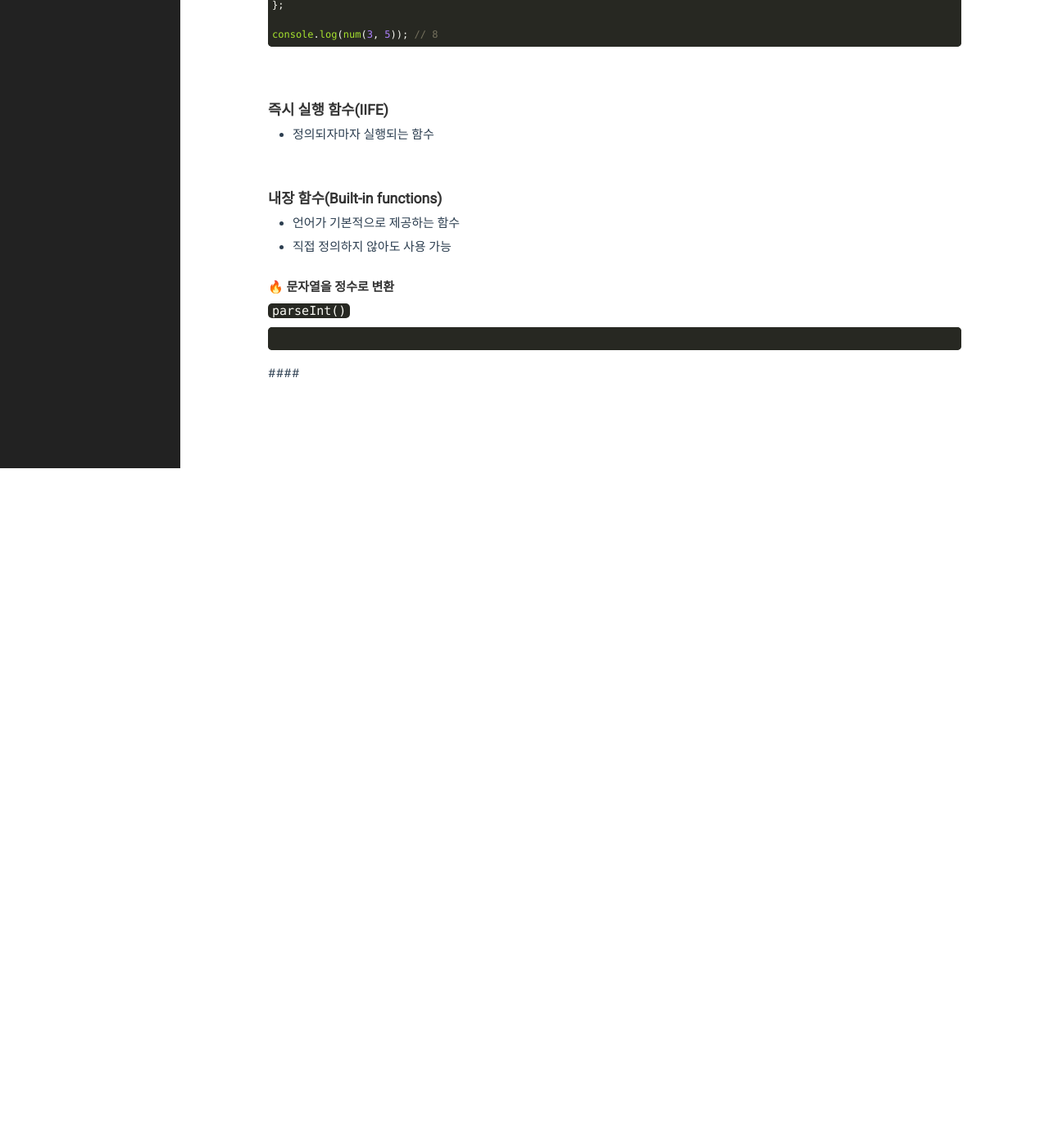
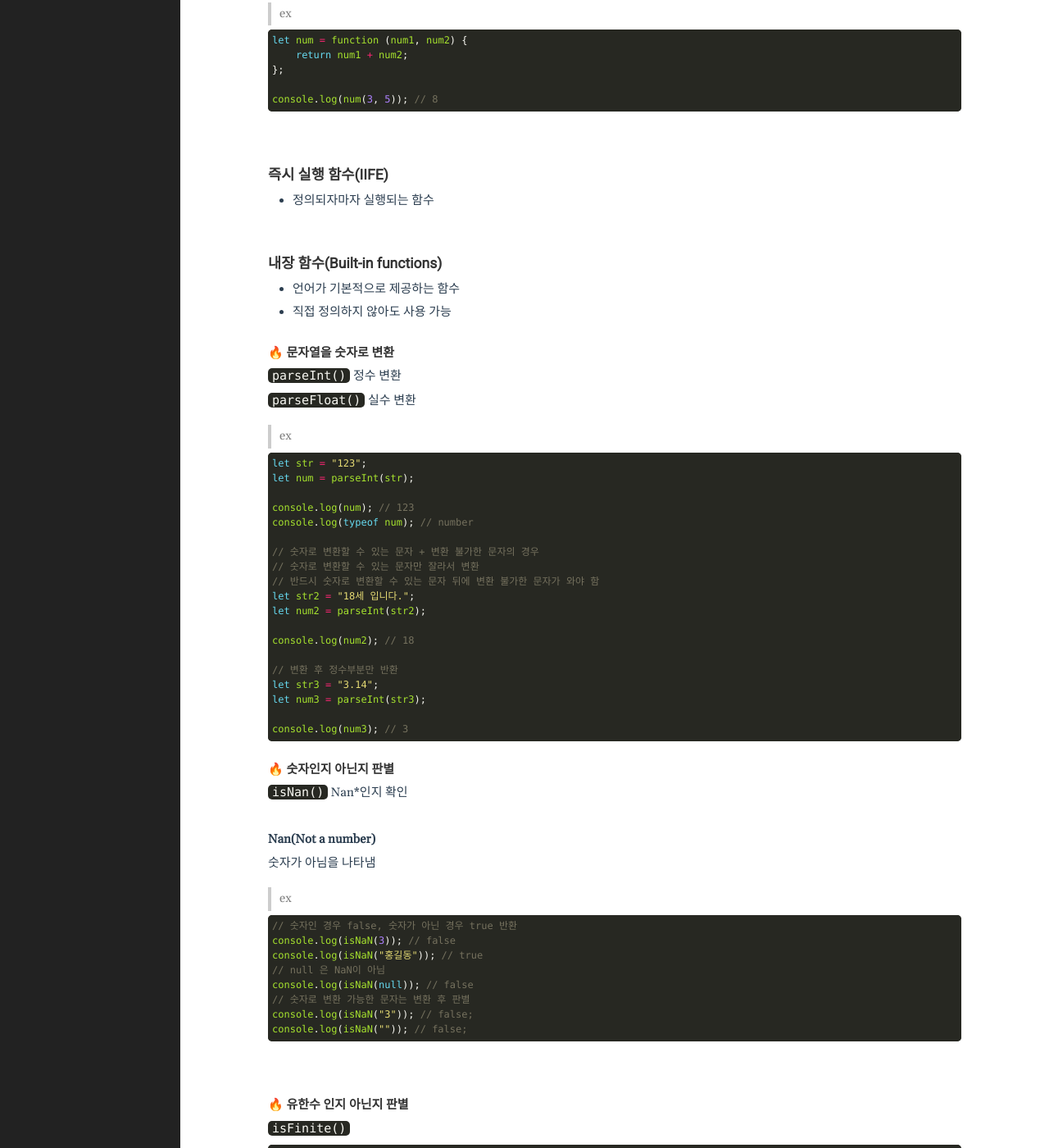
Before and after one commit to jingoo5520/jingoo5520.github.io, a Jekyll site: the page built from _posts/2024-06-17-js-function.markdown, in a window 1280 px wide and 1400 px high, scrolled down 2892 px. Shown: the whole window at 82% size. Built offline with Jekyll 4.4.1, drawn with Linux system fonts in a browser that asks for light colours; before the commit the page ends 3463 px from its top, so only the background shows below that; some of the changed text lies outside the part shown.

````diff
--- a/_posts/2024-06-17-js-function.markdown
+++ b/_posts/2024-06-17-js-function.markdown
@@ -4,6 +4,24 @@ title: "함수"
 date: 2024-06-17 00:00:00 +0900
 categories: javaScript
 ---
+
+<!--
+    ## 함수
+
+    ### 함수와 메서드
+    ### 함수 선언
+    ### 함수 호출
+    ### 함수의 매개변수
+    #### 기본 매개변수
+    #### 가변 매개변수
+    ### 함수의 반환값
+    ### 화살표 함수
+    ### 익명 함수
+    ### 즉시 실행 함수
+    ### 내장 함수
+    ### 재귀 함수
+
+-->
 
 ## 함수(Function)
 
@@ -127,6 +145,10 @@ sum(); // 0
 
 <br>
 
+### 함수의 반환값
+
+<br>
+
 ### 화살표 함수(Arrow Function)
 
 -   간결한 구문으로 함수 정의
@@ -180,12 +202,127 @@ console.log(num(3, 5)); // 8
 -   언어가 기본적으로 제공하는 함수
 -   직접 정의하지 않아도 사용 가능
 
-#### 문자열을 정수로 변환
+#### 문자열을 숫자로 변환
 
-`parseInt()`
+`parseInt()` 정수 변환<br>
+`parseFloat()` 실수 변환
+
+> ex
 
 ```javascript
+let str = "123";
+let num = parseInt(str);
 
+console.log(num); // 123
+console.log(typeof num); // number
+
+// 숫자로 변환할 수 있는 문자 + 변환 불가한 문자의 경우
+// 숫자로 변환할 수 있는 문자만 잘라서 변환
+// 반드시 숫자로 변환할 수 있는 문자 뒤에 변환 불가한 문자가 와야 함
+let str2 = "18세 입니다.";
+let num2 = parseInt(str2);
+
+console.log(num2); // 18
+
+// 변환 후 정수부분만 반환
+let str3 = "3.14";
+let num3 = parseInt(str3);
+
+console.log(num3); // 3
 ```
 
-####
+#### 숫자인지 아닌지 판별
+
+`isNan()` Nan\*인지 확인<br>
+
+<br>
+
+**Nan(Not a number)**<br>
+숫자가 아님을 나타냄
+
+> ex
+
+```javascript
+// 숫자인 경우 false, 숫자가 아닌 경우 true 반환
+console.log(isNaN(3)); // false
+console.log(isNaN("홍길동")); // true
+// null 은 NaN이 아님
+console.log(isNaN(null)); // false
+// 숫자로 변환 가능한 문자는 변환 후 판별
+console.log(isNaN("3")); // false;
+console.log(isNaN("")); // false;
+```
+
+<br>
+
+#### 유한수 인지 아닌지 판별
+
+`isFinite()`
+
+```javascript
+console.log(isFinite(1 / 0)); // false, 무한
+console.log(isFinite(3.14)); // true true
+console.log(isFinite("숫자")); // false
+```
+
+<br>
+
+#### 인코딩과 디코딩
+
+`encodeURIComponent()` 인코딩<br>
+`decodeURIComponent()` 디코딩<br>
+
+A-Z a-z 0-9 - \_ . ! ~ \* ' ( ) 문자를 제외한 문자를 인코딩
+
+> ex
+
+```javascript
+let str = "자바script!";
+
+let encodedStr = encodeURIComponent(str);
+
+console.log(encodedStr); // %EC%9E%90%EB%B0%94script
+
+console.log(decodeURIComponent(encodedStr)); // 자바script!
+```
+
+<br>
+
+### 재귀 함수(recursive Function)
+
+-   함수가 자기 자신을 호출하는 함수
+
+#### 의사 코드
+
+```javascript
+function recursiveFunc(param) {
+    if (baseCondition) {
+        // 끝나는 조건 설정
+        return;
+    }
+    recursiveFunc(modifiedParam);
+}
+```
+
+> ex
+
+```javascript
+function recursiveFunc(n) {
+    console.log(`재귀함수 호출, ${n}`);
+    if (n == 0) {
+        console.log(`완료`);
+        return;
+    }
+    recursiveFunc(n - 1);
+}
+
+recursiveFunc(10);
+
+// 재귀함수 호출, 10
+// 재귀함수 호출, 9
+// 재귀함수 호출, 8
+// ...
+// 재귀함수 호출, 1
+// 재귀함수 호출, 0
+// 완료
+```
````
Also changed, not shown: _posts/2024-06-18-js-object.markdown (added, +40 -0 lines), _posts/test.html (+8 -2 lines).
